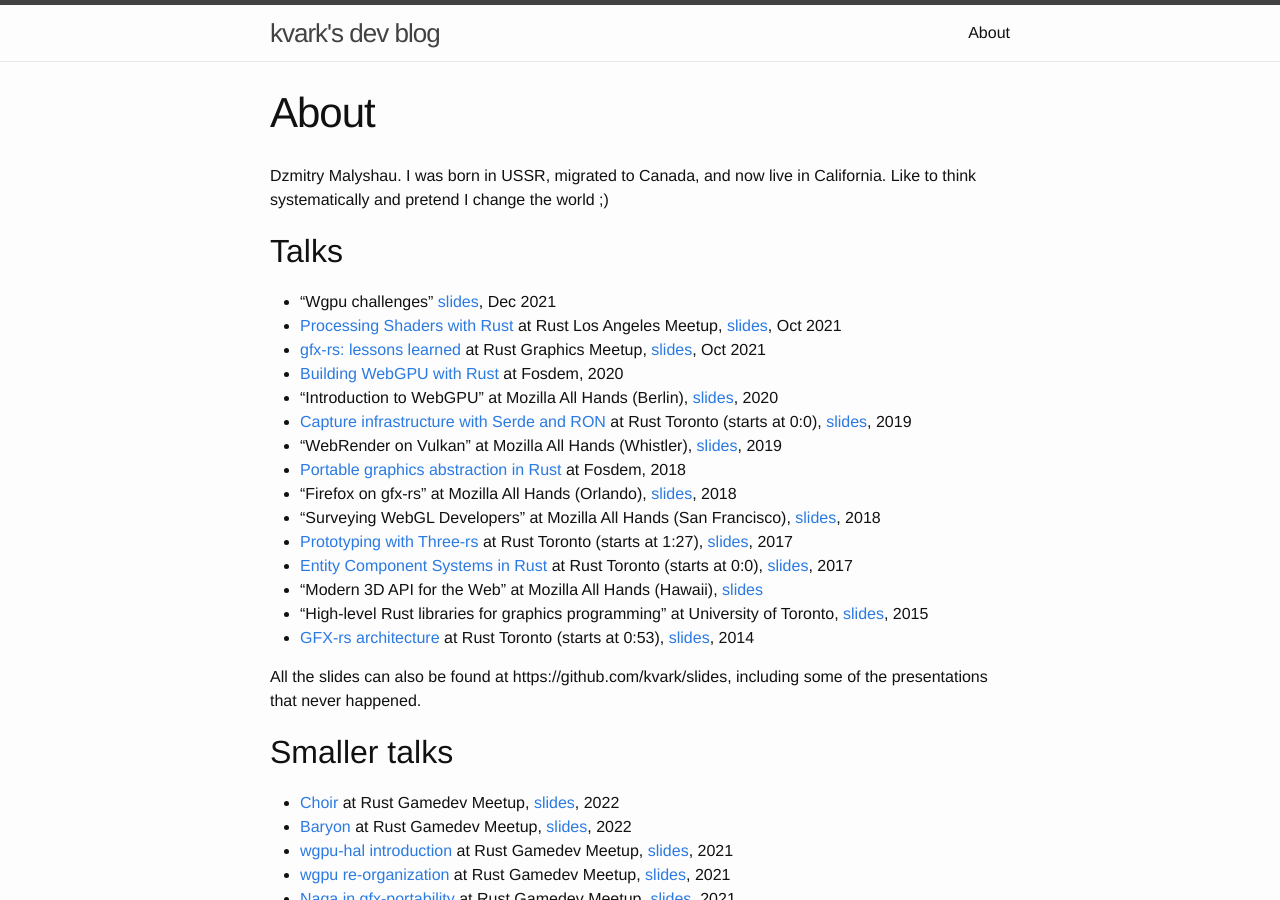
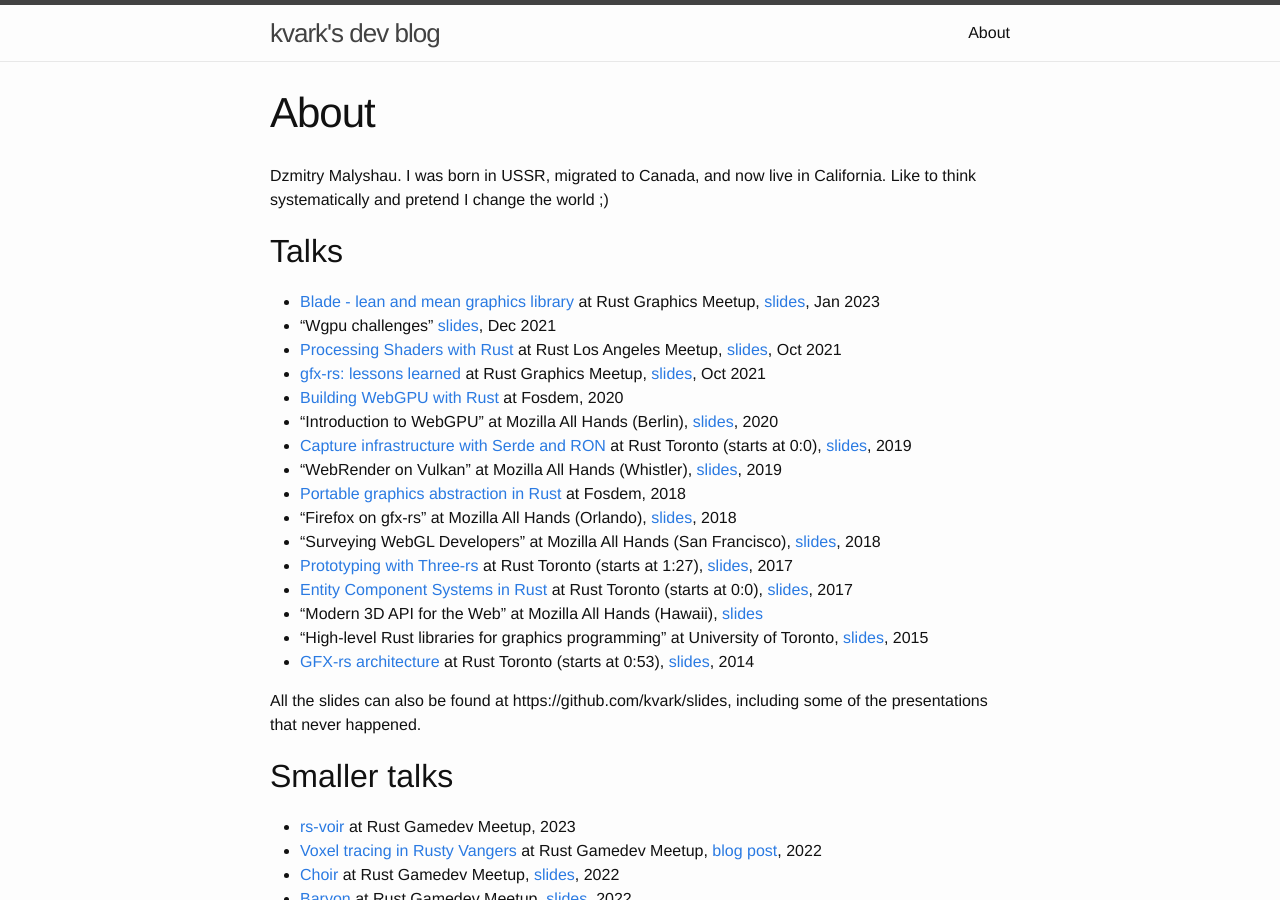
Before and after one commit to kvark/kvark.github.io, a Jekyll site: the page built from about.md, in a window 1280 px wide and 900 px high. Built offline with Jekyll 4.4.1, drawn with Linux system fonts in a browser that asks for light colours.

Commit message:
Add rs-voir, voxel tracing, and Blade talks

```diff
--- a/about.md
+++ b/about.md
@@ -10,6 +10,7 @@ Like to think systematically and pretend I change the world ;)
 
 ## Talks
 
+- [Blade - lean and mean graphics library](https://youtu.be/63dnzjw4azI?t=623) at Rust Graphics Meetup, [slides](https://hackmd.io/@kvark/blade), Jan 2023
 - "Wgpu challenges" [slides](https://github.com/kvark/slides/blob/b3cbeaa4704dd6090cf633e5b559390e744f6c1c/md/WgpuChallenges.md), Dec 2021
 - [Processing Shaders with Rust](https://vimeo.com/632377558) at Rust Los Angeles Meetup, [slides](https://github.com/kvark/slides/blob/73d1b22adf06bb463a1fbe5a4d7bc4edb906bb76/md/ProcessingShaders.md), Oct 2021
 - [gfx-rs: lessons learned](https://vimeo.com/621152607) at Rust Graphics Meetup, [slides](https://github.com/kvark/slides/blob/4a0c110e0efb3a982eaa3de0f1e4ba04d0be56d8/md/GfxLessonsLearned.md), Oct 2021
@@ -30,6 +31,8 @@ All the slides can also be found at https://github.com/kvark/slides, including s
 
 ## Smaller talks
 
+- [rs-voir](https://youtu.be/iSu-9yKsCRY?t=705) at Rust Gamedev Meetup, 2023
+- [Voxel tracing in Rusty Vangers](https://youtu.be/Ck2R0yqTLcU?t=1980) at Rust Gamedev Meetup, [blog post](https://vange.rs/2022/11/08/voxels.html), 2022
 - [Choir](https://youtu.be/drcX3dCS5MY?t=926) at Rust Gamedev Meetup, [slides](https://hackmd.io/@kvark/choir-talk/), 2022
 - [Baryon](https://youtu.be/adt63Gqt6yA?t=1907) at Rust Gamedev Meetup, [slides](https://hackmd.io/@kvark/baryon/), 2022
 - [wgpu-hal introduction](https://www.youtube.com/watch?v=0cefGQyZXH4&t=2508s) at Rust Gamedev Meetup, [slides](https://github.com/kvark/slides/blob/4a0c110e0efb3a982eaa3de0f1e4ba04d0be56d8/md/WgpuHalOverview.md), 2021
```
